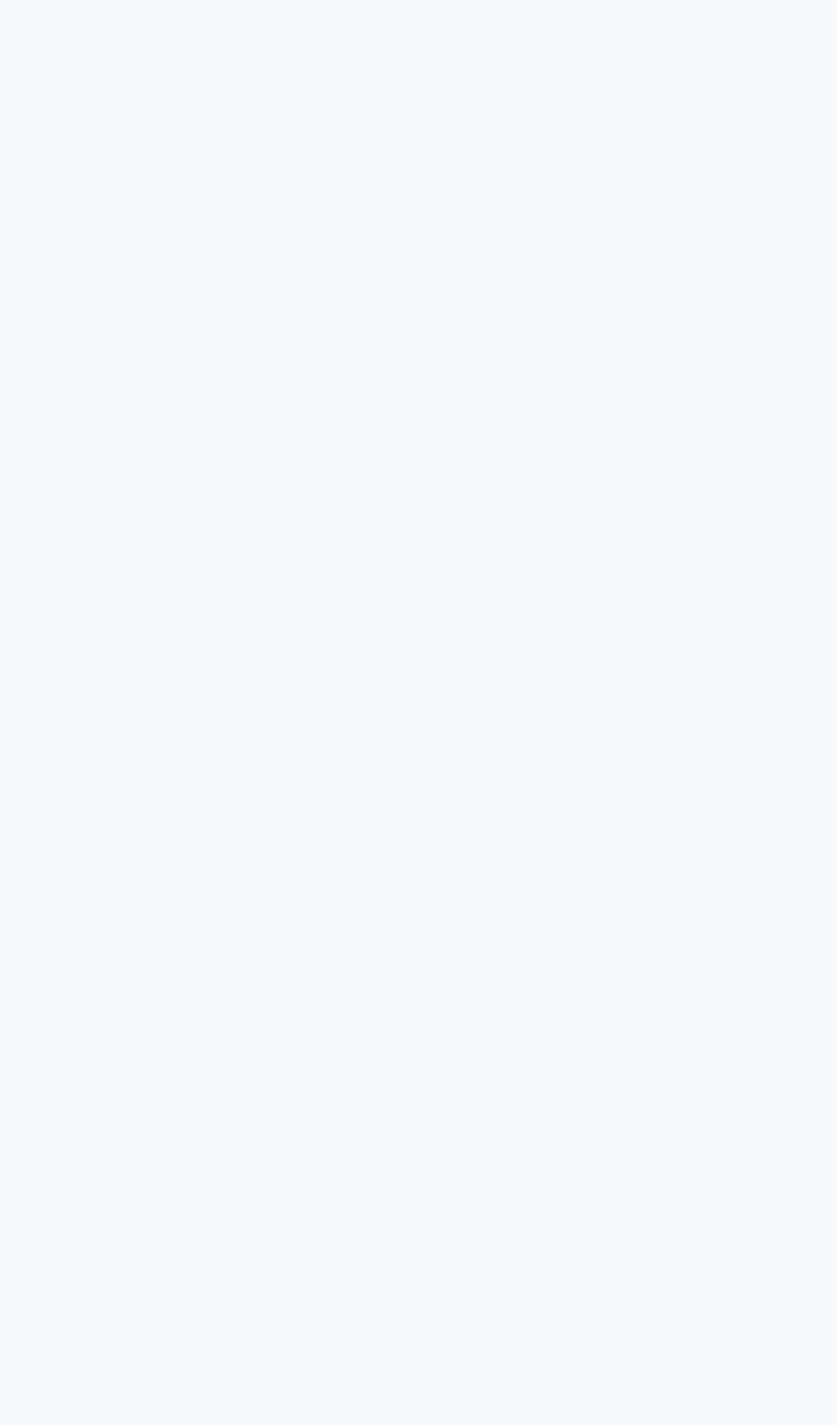
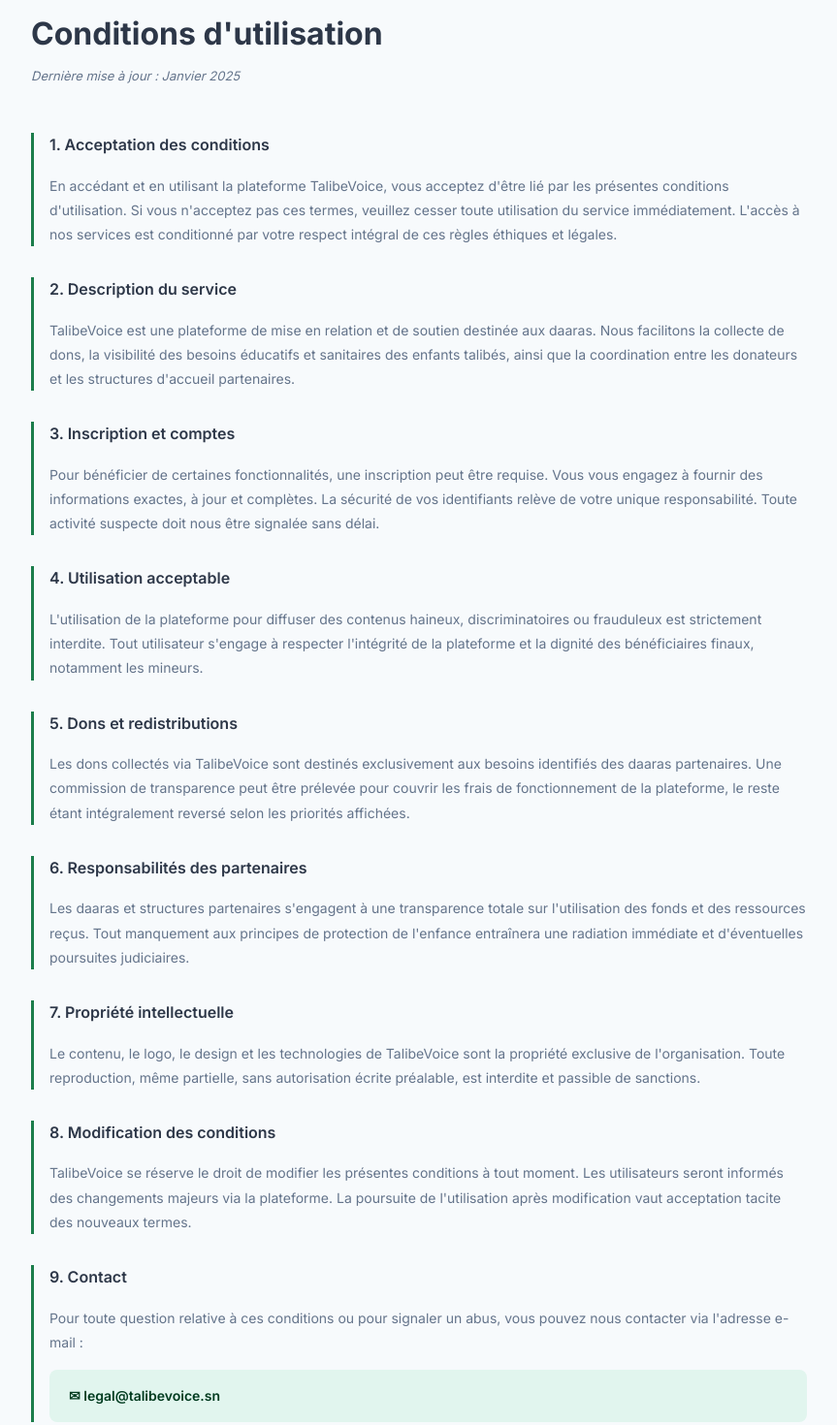
Before and after one commit to aminata-byte/talibevoice_publicweb, a React (Vite) app: page /conditions in a window 1280 px wide. Before the commit this address had no page. Shown: the part 120-1590 px from the top of the page at 97% size, without its empty margins (208-1071 px from the left). Before the commit the page ends 800 px from the top, so only its background shows below. Built offline with nearby package versions, Linux system fonts and the light colour scheme.

Commit message:
feat: ajout page Conditions d'utilisation

```diff
--- a/src/App.jsx
+++ b/src/App.jsx
@@ -11,6 +11,7 @@
 import PartnerImpactPage from "./pages/partner/PartnerImpactPage";
 import PartnerProfilePage from "./pages/partner/PartnerProfilePage";
 import ConfidentialitePage from "./pages/ConfidentialitePage";
+import ConditionsPage from "./pages/ConditionsPage";
 
 function App() {
   return (
@@ -42,6 +43,8 @@
         <Route path="/partenaire/profil" element={<PartnerProfilePage />} />
 
         <Route path="/confidentialite" element={<ConfidentialitePage />} />
+
+        <Route path="/conditions" element={<ConditionsPage />} />
       </Routes>
     </BrowserRouter>
   );
--- /dev/null
+++ b/src/pages/ConditionsPage.css
@@ -0,0 +1,86 @@
+.conditions {
+  background-color: var(--background);
+  padding: 4rem 2rem;
+  min-height: 80vh;
+}
+
+.conditions__container {
+  max-width: 800px;
+  margin: 0 auto;
+  display: flex;
+  flex-direction: column;
+  gap: 3rem;
+}
+
+/* Header */
+.conditions__header {
+  display: flex;
+  flex-direction: column;
+  gap: 0.5rem;
+}
+
+.conditions__title {
+  font-size: 2rem;
+  font-weight: 700;
+  color: var(--text-primary);
+}
+
+.conditions__date {
+  font-size: 13px;
+  color: var(--text-secondary);
+  font-style: italic;
+}
+
+/* Sections */
+.conditions__sections {
+  display: flex;
+  flex-direction: column;
+  gap: 2rem;
+}
+
+.conditions__section {
+  display: flex;
+  flex-direction: column;
+  gap: 1rem;
+  padding-left: 1rem;
+  border-left: 3px solid var(--primary);
+}
+
+.conditions__section-title {
+  font-size: 1rem;
+  font-weight: 600;
+  color: var(--text-primary);
+}
+
+.conditions__section-text {
+  font-size: 14px;
+  color: var(--text-secondary);
+  line-height: 1.8;
+}
+
+/* Contact */
+.conditions__contact {
+  background-color: var(--primary-light);
+  border-radius: var(--radius-md);
+  padding: 1rem 1.25rem;
+}
+
+.conditions__contact-link {
+  color: var(--primary-dark);
+  font-size: 14px;
+  font-weight: 600;
+  display: flex;
+  align-items: center;
+  gap: 8px;
+}
+
+.conditions__contact-link:hover {
+  text-decoration: underline;
+}
+
+/* Responsive */
+@media (max-width: 768px) {
+  .conditions__title {
+    font-size: 1.5rem;
+  }
+}
--- /dev/null
+++ b/src/pages/ConditionsPage.jsx
@@ -0,0 +1,107 @@
+import Navbar from "../components/layout/Navbar";
+import Footer from "../components/layout/Footer";
+import "./ConditionsPage.css";
+
+function ConditionsPage() {
+  const sections = [
+    {
+      numero: "1",
+      titre: "Acceptation des conditions",
+      texte:
+        "En accédant et en utilisant la plateforme TalibeVoice, vous acceptez d'être lié par les présentes conditions d'utilisation. Si vous n'acceptez pas ces termes, veuillez cesser toute utilisation du service immédiatement. L'accès à nos services est conditionné par votre respect intégral de ces règles éthiques et légales.",
+    },
+    {
+      numero: "2",
+      titre: "Description du service",
+      texte:
+        "TalibeVoice est une plateforme de mise en relation et de soutien destinée aux daaras. Nous facilitons la collecte de dons, la visibilité des besoins éducatifs et sanitaires des enfants talibés, ainsi que la coordination entre les donateurs et les structures d'accueil partenaires.",
+    },
+    {
+      numero: "3",
+      titre: "Inscription et comptes",
+      texte:
+        "Pour bénéficier de certaines fonctionnalités, une inscription peut être requise. Vous vous engagez à fournir des informations exactes, à jour et complètes. La sécurité de vos identifiants relève de votre unique responsabilité. Toute activité suspecte doit nous être signalée sans délai.",
+    },
+    {
+      numero: "4",
+      titre: "Utilisation acceptable",
+      texte:
+        "L'utilisation de la plateforme pour diffuser des contenus haineux, discriminatoires ou frauduleux est strictement interdite. Tout utilisateur s'engage à respecter l'intégrité de la plateforme et la dignité des bénéficiaires finaux, notamment les mineurs.",
+    },
+    {
+      numero: "5",
+      titre: "Dons et redistributions",
+      texte:
+        "Les dons collectés via TalibeVoice sont destinés exclusivement aux besoins identifiés des daaras partenaires. Une commission de transparence peut être prélevée pour couvrir les frais de fonctionnement de la plateforme, le reste étant intégralement reversé selon les priorités affichées.",
+    },
+    {
+      numero: "6",
+      titre: "Responsabilités des partenaires",
+      texte:
+        "Les daaras et structures partenaires s'engagent à une transparence totale sur l'utilisation des fonds et des ressources reçus. Tout manquement aux principes de protection de l'enfance entraînera une radiation immédiate et d'éventuelles poursuites judiciaires.",
+    },
+    {
+      numero: "7",
+      titre: "Propriété intellectuelle",
+      texte:
+        "Le contenu, le logo, le design et les technologies de TalibeVoice sont la propriété exclusive de l'organisation. Toute reproduction, même partielle, sans autorisation écrite préalable, est interdite et passible de sanctions.",
+    },
+    {
+      numero: "8",
+      titre: "Modification des conditions",
+      texte:
+        "TalibeVoice se réserve le droit de modifier les présentes conditions à tout moment. Les utilisateurs seront informés des changements majeurs via la plateforme. La poursuite de l'utilisation après modification vaut acceptation tacite des nouveaux termes.",
+    },
+    {
+      numero: "9",
+      titre: "Contact",
+      texte:
+        "Pour toute question relative à ces conditions ou pour signaler un abus, vous pouvez nous contacter via l'adresse e-mail :",
+      contact: "legal@talibevoice.sn",
+    },
+  ];
+
+  return (
+    <div>
+      <Navbar />
+
+      <div className="conditions">
+        <div className="conditions__container">
+          {/* Header */}
+          <div className="conditions__header">
+            <h1 className="conditions__title">Conditions d'utilisation</h1>
+            <p className="conditions__date">
+              Dernière mise à jour : Janvier 2025
+            </p>
+          </div>
+
+          {/* Sections */}
+          <div className="conditions__sections">
+            {sections.map((section, index) => (
+              <div key={index} className="conditions__section">
+                <h2 className="conditions__section-title">
+                  {section.numero}. {section.titre}
+                </h2>
+                <p className="conditions__section-text">{section.texte}</p>
+                {section.contact && (
+                  <div className="conditions__contact">
+                    <a
+                      href={`mailto:${section.contact}`}
+                      className="conditions__contact-link"
+                    >
+                      ✉ {section.contact}
+                    </a>
+                  </div>
+                )}
+              </div>
+            ))}
+          </div>
+        </div>
+      </div>
+
+      <Footer />
+    </div>
+  );
+}
+
+export default ConditionsPage;
```
